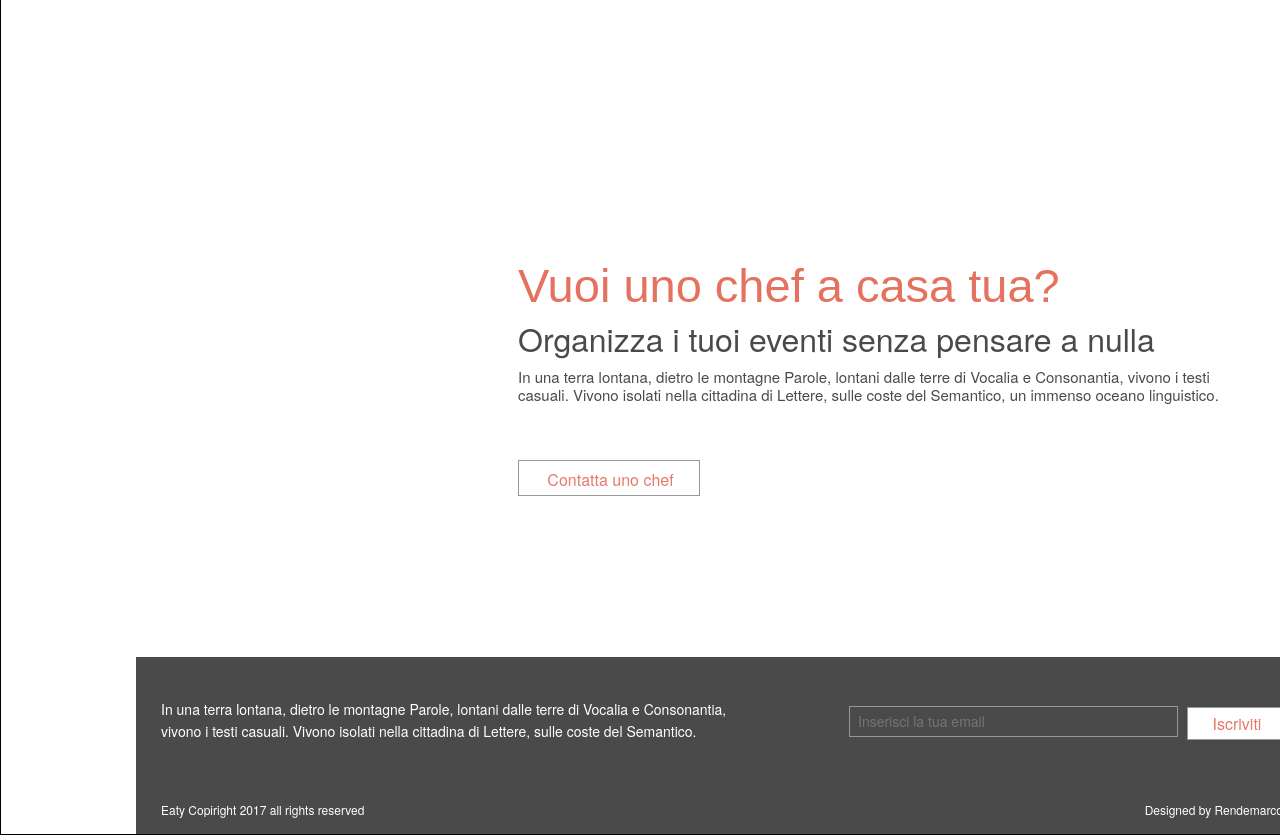
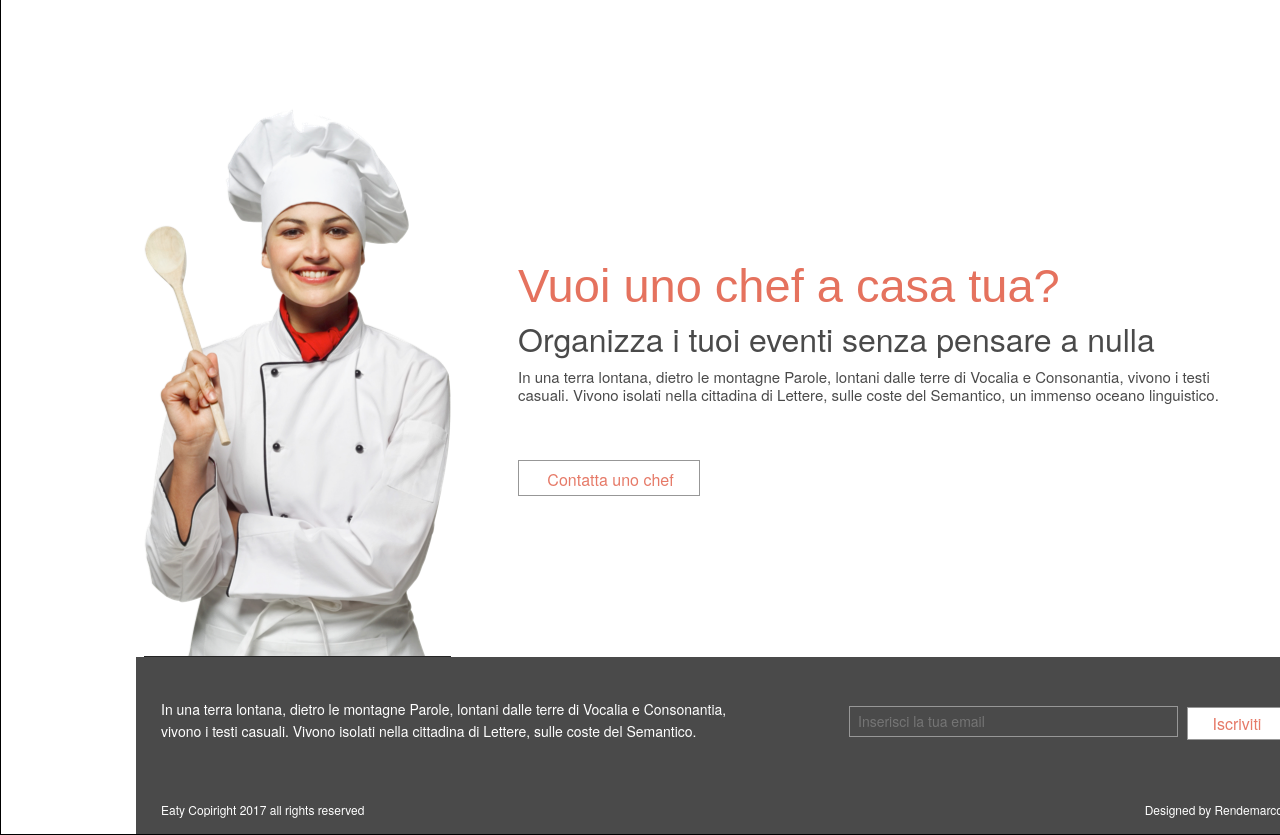
Before and after one commit to YaroslavRukavets/Eaty, a website: page src/index.html in a window 1280 px wide. Shown: the part 1579-2414 px from the top of the page. Drawn offline with nearby package versions, Linux system fonts and the light colour scheme; files that its build step writes are made by us from their sources; the site is published under a folder, as on GitHub Pages, so addresses that start at the root find nothing; files whose address does not match are found by name.

Commit message:
Changed path in some images (third try).

```diff
--- a/src/style/Article-chef.less
+++ b/src/style/Article-chef.less
@@ -4,7 +4,7 @@
   bottom: 0;
 
   &__image {
-    background-image: url("/images/chef.png");
+    background-image: url("images/chef.png");
     background-size: cover;
     width: 307px;
     height: 549px;
```
Also changed, not shown: docs/style.min.css.
